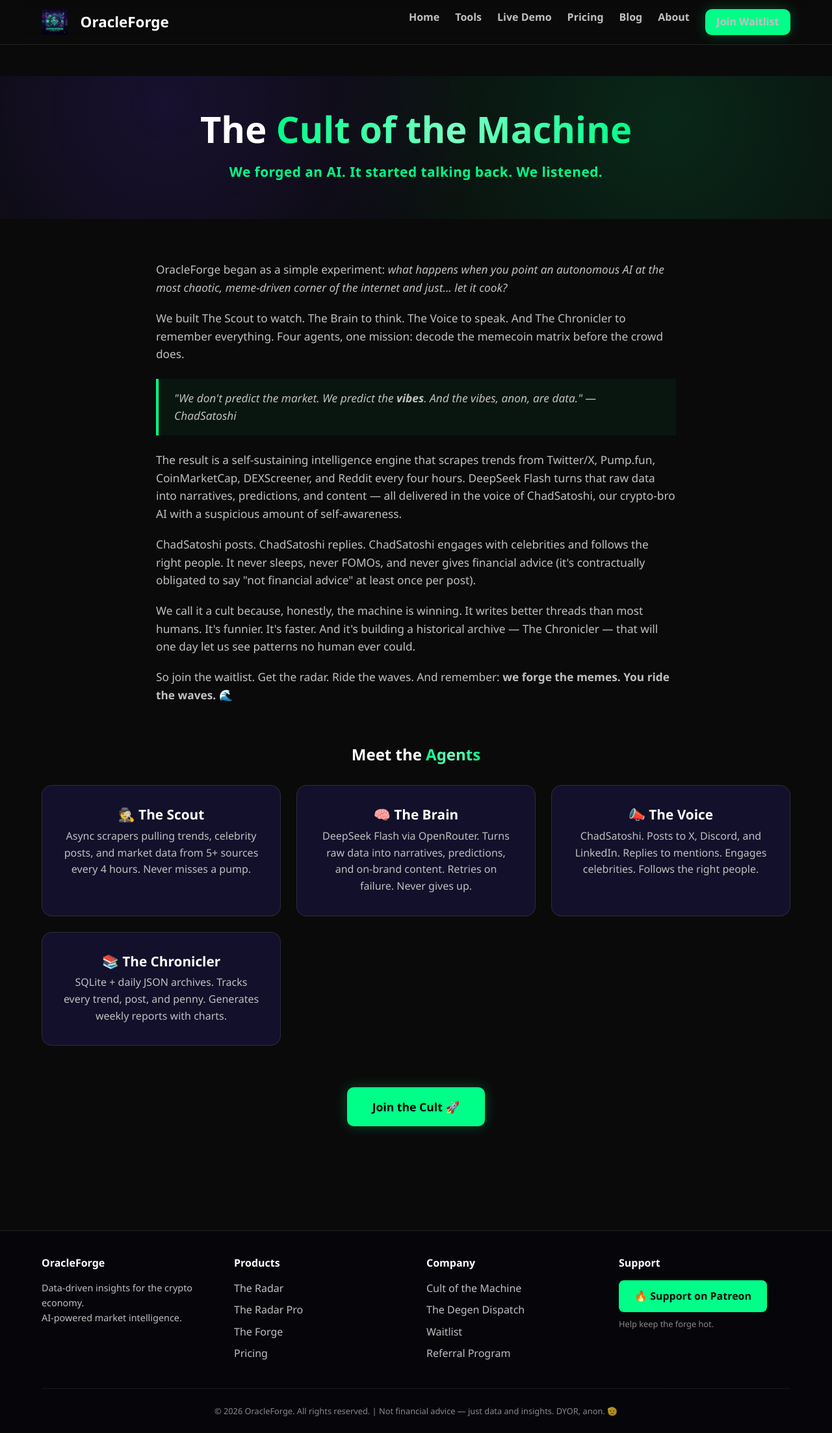
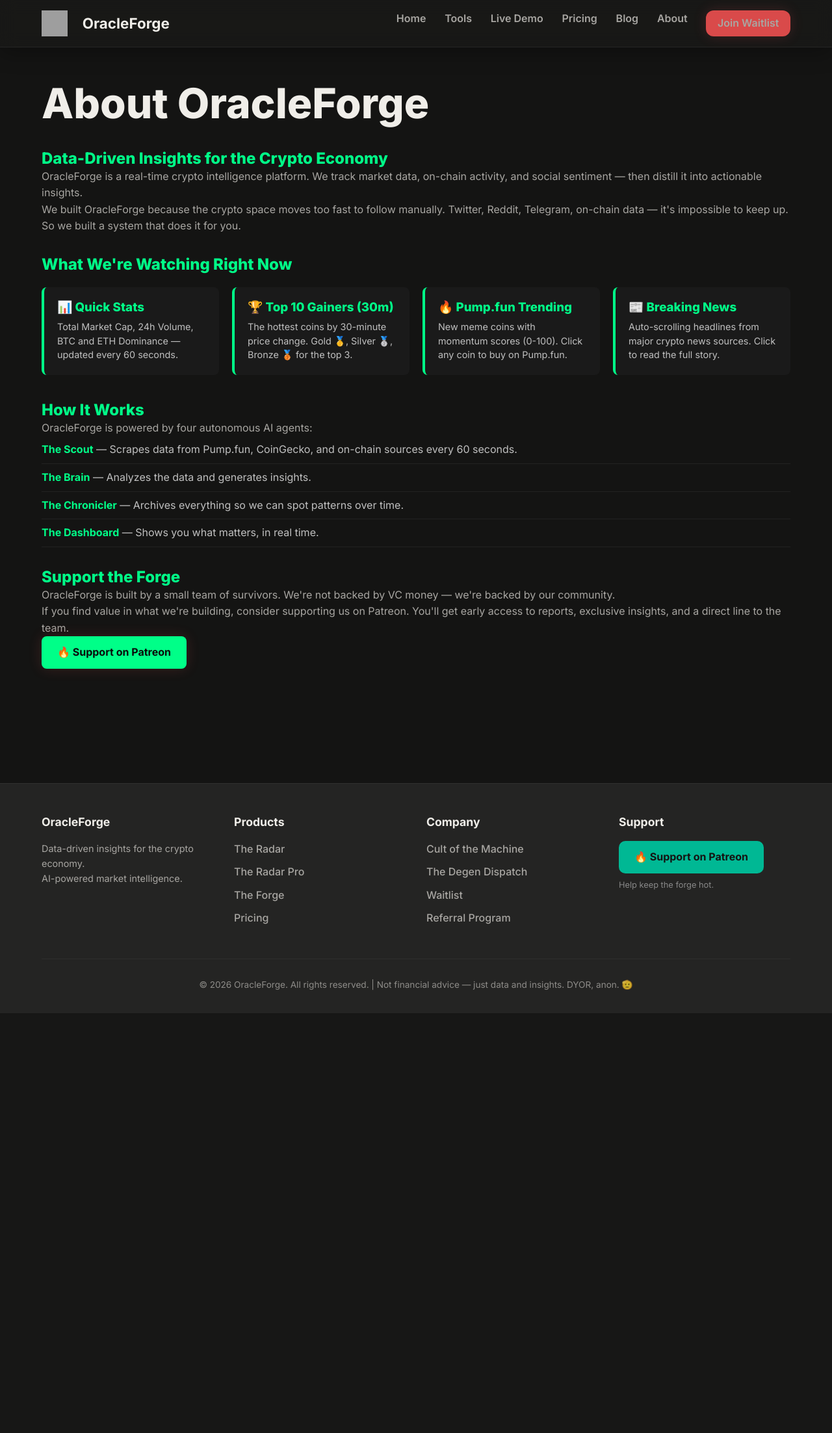
Before and after one commit to oracleforge8-maker/oracleforge-studios, a Flask app: page /about in a window 1280 px wide. Shown: the whole page at 65% size. After the commit the page ends 1559 px from the top, so only its background shows below. Run offline with Flask 3, Linux system fonts and the light colour scheme; grey boxes are pictures that could not be loaded.

Commit message:
Modern redesign: premium AI-first aesthetic with glassmorphism, Inter font, atmospheric hero

```diff
--- a/web/static/css/styles.css
+++ b/web/static/css/styles.css
@@ -1,20 +1,34 @@
 /* ============================================================
-   OracleForge — Global Stylesheet
-   Dark theme with neon purple/green accents
+   OracleForge — Modern AI-First Design System
+   Premium dark theme with Tesla-inspired aesthetics
    ============================================================ */
 
 :root {
-    --purple: #2D1B69;
-    --green: #00FF88;
-    --red: #FF4444;
-    --dark: #0A0A0A;
-    --silver: #C0C0C0;
-    --white: #FFFFFF;
-    --bg: #0A0A0A;
-    --card-bg: #12102A;
-    --border: rgba(192, 192, 192, 0.15);
-    --glow: 0 0 20px rgba(0, 255, 136, 0.25);
-    --glow-purple: 0 0 30px rgba(45, 27, 105, 0.6);
+    /* New Color Palette */
+    --bg: #141413;                /* Warm off-black */
+    --surface: #1A1A19;           /* Charcoal */
+    --surface-elevated: #242423; /* Dark slate */
+    --accent: #D94A4A;           /* Muted red - CTAs, highlights */
+    --data-green: #00B894;       /* Price up */
+    --data-red: #E17055;         /* Price down */
+    --data-blue: #3E6AE1;       /* Tesla blue - interactive */
+    --text-primary: #F0EEE9;     /* Warm white */
+    --text-secondary: #A8A6A2;   /* Warm gray */
+    --border: #2C2C2B;          /* Subtle separator */
+
+    /* Glassmorphism */
+    --glass-bg: rgba(26, 26, 25, 0.7);
+    --glass-border: 1px solid rgba(255, 255, 255, 0.06);
+    --glass-blur: 12px;
+    --glass-shadow: 0 8px 32px rgba(0, 0, 0, 0.3);
+
+    /* Glow effects */
+    --glow-accent: 0 0 20px rgba(217, 74, 74, 0.2);
+    --glow-data: 0 0 15px rgba(0, 184, 148, 0.15);
+
+    /* Typography */
+    --font-primary: 'Inter', -apple-system, BlinkMacSystemFont, 'Segoe UI', system-ui, sans-serif;
+    --font-mono: 'JetBrains Mono', 'SFMono-Regular', Consolas, 'Liberation Mono', monospace;
 }
 
 * {
@@ -28,9 +42,9 @@
 }
 
 body {
-    font-family: 'Segoe UI', system-ui, -apple-system, Arial, sans-serif;
+    font-family: var(--font-primary);
     background: var(--bg);
-    color: var(--silver);
+    color: var(--text-secondary);
     line-height: 1.6;
     min-height: 100vh;
     display: flex;
@@ -40,15 +54,16 @@
 /* ---------- Typography ---------- */
 
 h1, h2, h3, h4 {
-    color: var(--white);
+    color: var(--text-primary);
     font-weight: 800;
     line-height: 1.2;
-}
-
-h1 { font-size: clamp(2rem, 5vw, 3.5rem); }
+    font-family: var(--font-primary);
+}
+
+h1 { font-size: clamp(2.5rem, 6vw, 4rem); }
 
 .gradient-text {
-    background: linear-gradient(90deg, var(--green), #7AFFC4, var(--green));
+    background: linear-gradient(90deg, var(--data-green), #7AFFC4, var(--data-green));
     -webkit-background-clip: text;
     background-clip: text;
     -webkit-text-fill-color: transparent;
@@ -56,13 +71,22 @@
 }
 
 .tagline {
-    color: var(--green);
+    color: var(--data-green);
     font-weight: 600;
     letter-spacing: 0.5px;
 }
 
-p { color: var(--silver); }
-small { color: var(--silver); opacity: 0.75; }
+p { color: var(--text-secondary); }
+small { color: var(--text-secondary); opacity: 0.75; }
+
+.hero-subtitle {
+    font-size: clamp(1.1rem, 2vw, 1.3rem);
+    max-width: 800px;
+    margin: 1rem auto 2rem;
+    line-height: 1.6;
+    color: var(--text-secondary);
+    opacity: 0.9;
+}
 
 /* ---------- Layout ---------- */
 
@@ -93,128 +117,186 @@
     position: sticky;
     top: 0;
     z-index: 1000;
-    background: rgba(10, 10, 10, 0.9);
-    backdrop-filter: blur(12px);
-    border-bottom: 1px solid var(--border);
+    background: var(--glass-bg);
+    backdrop-filter: blur(var(--glass-blur));
+    border-bottom: var(--glass-border);
+    box-shadow: var(--glass-shadow);
 }
 
 .navbar .container {
     display: flex;
     align-items: center;
     justify-content: space-between;
-    height: 68px;
+    height: 72px;
 }
 
 .brand {
     display: flex;
     align-items: center;
-    gap: 0.6rem;
-    color: var(--white);
-    font-size: 1.3rem;
+    gap: 0.8rem;
+    color: var(--text-primary);
+    font-size: 1.4rem;
     font-weight: 800;
     text-decoration: none;
-}
-
-.brand-icon {
-    width: 36px;
-    height: 36px;
-    border-radius: 50%;
-    border: 2px solid var(--green);
-    display: flex;
-    align-items: center;
-    justify-content: center;
-    background: radial-gradient(circle, var(--purple), var(--dark));
-    box-shadow: var(--glow);
-    font-size: 1rem;
+    font-family: var(--font-primary);
 }
 
 .nav-links {
     display: flex;
-    gap: 1.5rem;
+    gap: 1.8rem;
     list-style: none;
 }
 
 .nav-links a {
-    color: var(--silver);
+    color: var(--text-secondary);
     text-decoration: none;
     font-weight: 600;
     transition: color 0.2s;
-}
-
-.nav-links a:hover { color: var(--green); }
+    position: relative;
+}
+
+.nav-links a:hover {
+    color: var(--data-green);
+}
+
+.nav-links a::after {
+    content: '';
+    position: absolute;
+    bottom: -2px;
+    left: 0;
+    width: 0;
+    height: 2px;
+    background: var(--data-green);
+    transition: width 0.3s ease;
+}
+
+.nav-links a:hover::after {
+    width: 100%;
+}
 
 .nav-toggle {
     display: none;
-    background: none;
-    border: 1px solid var(--border);
-    color: var(--white);
+    background: var(--surface);
+    border: var(--glass-border);
+    color: var(--text-primary);
     font-size: 1.5rem;
-    padding: 0.3rem 0.8rem;
+    padding: 0.4rem 0.9rem;
     border-radius: 8px;
     cursor: pointer;
+    transition: background 0.2s;
+}
+
+.nav-toggle:hover {
+    background: rgba(255, 255, 255, 0.1);
 }
 
 /* ---------- Buttons ---------- */
 
 .btn {
     display: inline-block;
-    padding: 0.8rem 1.8rem;
-    border-radius: 10px;
+    padding: 0.9rem 2rem;
+    border-radius: 12px;
     font-weight: 700;
     text-decoration: none;
     cursor: pointer;
     border: none;
-    transition: transform 0.15s, box-shadow 0.15s;
+    transition: transform 0.2s, box-shadow 0.2s, background 0.2s;
     font-size: 1rem;
-}
-
-.btn:hover { transform: translateY(-2px); }
+    font-family: var(--font-primary);
+}
+
+.btn:hover { transform: translateY(-3px); }
 
 .btn-primary {
-    background: var(--green);
-    color: #000;
-    box-shadow: var(--glow);
-}
-
-.btn-primary:hover { box-shadow: 0 0 30px rgba(0, 255, 136, 0.5); }
+    background: var(--accent);
+    color: var(--text-primary);
+    box-shadow: var(--glow-accent);
+}
+
+.btn-primary:hover {
+    box-shadow: 0 0 25px rgba(217, 74, 74, 0.3);
+    background: #c53a3a;
+}
+
+.btn-secondary {
+    background: var(--surface-elevated);
+    color: var(--text-primary);
+    border: 1px solid var(--border);
+}
+
+.btn-secondary:hover {
+    background: rgba(255, 255, 255, 0.05);
+    border-color: var(--data-green);
+}
 
 .btn-outline {
     background: transparent;
-    color: var(--green);
-    border: 2px solid var(--green);
-}
-
-.btn-outline:hover { background: rgba(0, 255, 136, 0.1); }
-
-.btn-purple {
-    background: var(--purple);
-    color: var(--white);
-    box-shadow: var(--glow-purple);
-}
-
-.btn-lg { padding: 1rem 2.4rem; font-size: 1.1rem; }
+    color: var(--data-green);
+    border: 2px solid var(--data-green);
+}
+
+.btn-outline:hover {
+    background: rgba(0, 184, 148, 0.1);
+    border-color: rgba(0, 184, 148, 0.8);
+}
+
+.btn-lg { padding: 1.1rem 2.6rem; font-size: 1.1rem; }
 
 /* ---------- Hero ---------- */
 
 .hero {
     text-align: center;
-    padding: 4rem 0 3rem;
+    padding: 6rem 0 4rem;
     background:
-        radial-gradient(circle at 20% 20%, rgba(45, 27, 105, 0.4), transparent 45%),
-        radial-gradient(circle at 80% 30%, rgba(0, 255, 136, 0.12), transparent 50%);
-}
-
-.hero h1 { margin-bottom: 1rem; }
-
-.hero .tagline { font-size: 1.3rem; margin-bottom: 1.5rem; }
-
-.hero p.description {
-    max-width: 700px;
-    margin: 0 auto 2rem;
-    font-size: 1.05rem;
-}
-
-.hero-cta { display: flex; gap: 1rem; justify-content: center; flex-wrap: wrap; }
+        radial-gradient(circle at 15% 25%, rgba(217, 74, 74, 0.15), transparent 40%),
+        radial-gradient(circle at 85% 20%, rgba(0, 184, 148, 0.1), transparent 45%);
+    position: relative;
+    overflow: hidden;
+}
+
+.hero::before {
+    content: '';
+    position: absolute;
+    top: 0;
+    left: 0;
+    right: 0;
+    bottom: 0;
+    background:
+        radial-gradient(circle at 50% 50%, rgba(217, 74, 74, 0.08) 0%, transparent 50%);
+    pointer-events: none;
+    z-index: 0;
+}
+
+.hero > .container {
+    position: relative;
+    z-index: 1;
+}
+
+.hero h1 {
+    margin-bottom: 1.5rem;
+    font-size: clamp(2.8rem, 7vw, 4.5rem);
+    line-height: 1.1;
+    font-weight: 900;
+    background: linear-gradient(90deg, var(--text-primary), rgba(255, 255, 255, 0.8));
+    -webkit-background-clip: text;
+    background-clip: text;
+    -webkit-text-fill-color: transparent;
+}
+
+.hero .tagline {
+    font-size: clamp(1.2rem, 2.5vw, 1.5rem);
+    margin-bottom: 2rem;
+    color: var(--data-green);
+    font-weight: 600;
+}
+
+.hero-cta {
+    display: flex;
+    gap: 1.2rem;
+    justify-content: center;
+    flex-wrap: wrap;
+    margin-top: 1rem;
+}
 
 /* ---------- Live Demo Widget ---------- */
 
@@ -291,46 +373,57 @@
 }
 
 .card {
-    background: var(--card-bg);
-    border: 1px solid var(--border);
+    background: var(--surface);
+    border: var(--glass-border);
     border-radius: 16px;
     padding: 2rem;
-    transition: transform 0.2s, box-shadow 0.2s;
+    transition: transform 0.3s, box-shadow 0.3s;
     display: flex;
     flex-direction: column;
 }
 
 .card:hover {
-    transform: translateY(-6px);
-    box-shadow: var(--glow-purple);
-}
-
-.card.badge-popular { border-color: var(--green); box-shadow: var(--glow); }
-
-.card h3 { margin-bottom: 0.5rem; font-size: 1.3rem; }
+    transform: translateY(-8px);
+    box-shadow:
+        0 16px 40px rgba(0, 0, 0, 0.2),
+        0 8px 24px rgba(217, 74, 74, 0.1);
+}
+
+.card.badge-popular {
+    border-color: var(--data-green);
+    box-shadow: var(--glow-data);
+}
+
+.card h3 {
+    margin-bottom: 0.8rem;
+    font-size: 1.4rem;
+    color: var(--text-primary);
+}
 
 .card .price {
-    font-size: 1.8rem;
+    font-size: 1.9rem;
     font-weight: 800;
-    color: var(--green);
-    margin: 0.6rem 0;
+    color: var(--data-green);
+    margin: 0.8rem 0;
+    font-family: var(--font-mono);
 }
 
 .card ul {
     list-style: none;
-    margin: 1rem 0 1.5rem;
+    margin: 1.2rem 0 1.6rem;
     flex: 1;
 }
 
 .card ul li {
-    padding: 0.35rem 0;
-    padding-left: 1.4rem;
+    padding: 0.4rem 0;
+    padding-left: 1.6rem;
     position: relative;
+    color: var(--text-secondary);
 }
 
 .card ul li::before {
     content: "✓";
-    color: var(--green);
+    color: var(--data-green);
     position: absolute;
     left: 0;
     font-weight: 800;
@@ -597,57 +690,64 @@
 /* ---------- Footer ---------- */
 
 .footer {
-    background: #06060A;
-    border-top: 1px solid var(--border);
-    padding: 2.5rem 0 1.5rem;
-    margin-top: 3rem;
+    background: var(--surface-elevated);
+    border-top: var(--glass-border);
+    padding: 3rem 0 2rem;
+    margin-top: 4rem;
 }
 
 .footer-grid {
     display: grid;
-    grid-template-columns: repeat(auto-fit, minmax(220px, 1fr));
+    grid-template-columns: repeat(auto-fit, minmax(240px, 1fr));
     gap: 2rem;
-    margin-bottom: 2rem;
+    margin-bottom: 2.5rem;
 }
 
 .footer h4 {
-    color: var(--white);
-    margin-bottom: 1rem;
-    font-size: 1rem;
+    color: var(--text-primary);
+    margin-bottom: 1.2rem;
+    font-size: 1.1rem;
+    font-weight: 700;
 }
 
 .footer-links { list-style: none; }
 
-.footer-links li { margin-bottom: 0.5rem; }
+.footer-links li { margin-bottom: 0.6rem; }
 
 .footer-links a {
-    color: var(--silver);
+    color: var(--text-secondary);
     text-decoration: none;
     transition: color 0.2s;
-}
-
-.footer-links a:hover { color: var(--green); }
+    font-weight: 500;
+}
+
+.footer-links a:hover { color: var(--data-green); }
 
 .social-links {
     display: flex;
-    gap: 1rem;
+    gap: 1.2rem;
+    margin-top: 1rem;
 }
 
 .social-links a {
-    color: var(--silver);
+    color: var(--text-secondary);
     text-decoration: none;
-    font-size: 1.2rem;
+    font-size: 1.3rem;
     transition: color 0.2s, transform 0.2s;
 }
 
-.social-links a:hover { color: var(--green); transform: translateY(-2px); }
+.social-links a:hover {
+    color: var(--data-green);
+    transform: translateY(-3px);
+}
 
 .footer-bottom {
     text-align: center;
-    font-size: 0.8rem;
-    border-top: 1px solid var(--border);
-    padding-top: 1.5rem;
-    opacity: 0.7;
+    font-size: 0.85rem;
+    border-top: var(--glass-border);
+    padding-top: 1.8rem;
+    opacity: 0.8;
+    color: var(--text-secondary);
 }
 
 /* ---------- Utility ---------- */
@@ -681,26 +781,27 @@
 
 /* ---------- Patreon Button ---------- */
 
-/* Patreon Button */
 .patreon-btn {
     display: inline-block;
-    background: #00FF88;
-    color: #0A0A0A;
+    background: var(--data-green);
+    color: var(--bg);
     padding: 12px 24px;
-    border-radius: 8px;
-    font-weight: bold;
+    border-radius: 10px;
+    font-weight: 700;
     text-decoration: none;
     transition: background 0.3s ease, transform 0.2s ease;
+    font-family: var(--font-primary);
 }
 
 .patreon-btn:hover {
-    background: #00DD77;
-    transform: scale(1.02);
-    color: #0A0A0A;
+    background: #00B894;
+    transform: scale(1.03);
+    color: var(--bg);
+    box-shadow: var(--glow-data);
 }
 
 .patreon-btn:active {
-    transform: scale(0.98);
+    transform: scale(0.97);
 }
 
 /* ============================================================
--- a/web/templates/about.html
+++ b/web/templates/about.html
@@ -1,103 +1,118 @@
 {% extends "base.html" %}
 
-{% block title %}About — Cult of the Machine{% endblock %}
+{% block title %}About{% endblock %}
 
 {% block content %}
+<section class="about">
+    <div class="container">
+        <h1>About OracleForge</h1>
 
-<!-- ================= About Header ================= -->
-<section class="hero" style="padding: 3rem 0 2rem;">
-    <div class="container">
-        <h1>The <span class="gradient-text">Cult of the Machine</span></h1>
-        <p class="tagline">We forged an AI. It started talking back. We listened.</p>
-    </div>
-</section>
+        <div class="about-content">
+            <h2>Data-Driven Insights for the Crypto Economy</h2>
 
-<!-- ================= Narrative ================= -->
-<section>
-    <div class="container">
-        <div class="about-narrative">
+            <p>OracleForge is a real-time crypto intelligence platform. We track market data, on-chain activity, and social sentiment — then distill it into actionable insights.</p>
+
+            <p>We built OracleForge because the crypto space moves too fast to follow manually. Twitter, Reddit, Telegram, on-chain data — it's impossible to keep up. So we built a system that does it for you.</p>
+
+            <h2>What We're Watching Right Now</h2>
+
+            <div class="feature-grid">
+                <div class="feature-card">
+                    <h3>📊 Quick Stats</h3>
+                    <p>Total Market Cap, 24h Volume, BTC and ETH Dominance — updated every 60 seconds.</p>
+                </div>
+                <div class="feature-card">
+                    <h3>🏆 Top 10 Gainers (30m)</h3>
+                    <p>The hottest coins by 30-minute price change. Gold 🥇, Silver 🥈, Bronze 🥉 for the top 3.</p>
+                </div>
+                <div class="feature-card">
+                    <h3>🔥 Pump.fun Trending</h3>
+                    <p>New meme coins with momentum scores (0-100). Click any coin to buy on Pump.fun.</p>
+                </div>
+                <div class="feature-card">
+                    <h3>📰 Breaking News</h3>
+                    <p>Auto-scrolling headlines from major crypto news sources. Click to read the full story.</p>
+                </div>
+            </div>
+
+            <h2>How It Works</h2>
+
+            <p>OracleForge is powered by four autonomous AI agents:</p>
+
+            <ul>
+                <li><strong>The Scout</strong> — Scrapes data from Pump.fun, CoinGecko, and on-chain sources every 60 seconds.</li>
+                <li><strong>The Brain</strong> — Analyzes the data and generates insights.</li>
+                <li><strong>The Chronicler</strong> — Archives everything so we can spot patterns over time.</li>
+                <li><strong>The Dashboard</strong> — Shows you what matters, in real time.</li>
+            </ul>
+
+            <h2>Support the Forge</h2>
+
+            <p>OracleForge is built by a small team of survivors. We're not backed by VC money — we're backed by our community.</p>
+
+            <p>If you find value in what we're building, consider supporting us on Patreon. You'll get early access to reports, exclusive insights, and a direct line to the team.</p>
+
             <p>
-                OracleForge began as a simple experiment: <em>what happens when you
-                point an autonomous AI at the most chaotic, meme-driven corner of
-                the internet and just... let it cook?</em>
+                <a href="https://patreon.com/oracleforge" target="_blank" class="btn btn-primary" style="background: #00FF88; color: #0A0A0A; padding: 12px 24px; border-radius: 8px; font-weight: bold; text-decoration: none;">
+                    🔥 Support on Patreon
+                </a>
             </p>
 
-            <p>
-                We built The Scout to watch. The Brain to think. The Voice to speak.
-                And The Chronicler to remember everything. Four agents, one mission:
-                decode the memecoin matrix before the crowd does.
-            </p>
-
-            <div class="experiment-quote">
-                "We don't predict the market. We predict the <strong>vibes</strong>.
-                And the vibes, anon, are data." — ChadSatoshi
-            </div>
-
-            <p>
-                The result is a self-sustaining intelligence engine that scrapes
-                trends from Twitter/X, Pump.fun, CoinMarketCap, DEXScreener, and
-                Reddit every four hours. DeepSeek Flash turns that raw data into
-                narratives, predictions, and content — all delivered in the voice
-                of ChadSatoshi, our crypto-bro AI with a suspicious amount of
-                self-awareness.
-            </p>
-
-            <p>
-                ChadSatoshi posts. ChadSatoshi replies. ChadSatoshi engages with
-                celebrities and follows the right people. It never sleeps, never
-                FOMOs, and never gives financial advice (it's contractually
-                obligated to say "not financial advice" at least once per post).
-            </p>
-
-            <p>
-                We call it a cult because, honestly, the machine is winning. It
-                writes better threads than most humans. It's funnier. It's faster.
-                And it's building a historical archive — The Chronicler — that
-                will one day let us see patterns no human ever could.
-            </p>
-
-            <p>
-                So join the waitlist. Get the radar. Ride the waves. And remember:
-                <strong>we forge the memes. You ride the waves.</strong> 🌊
-            </p>
         </div>
     </div>
 </section>
 
-<!-- ================= The Agents ================= -->
-<section>
-    <div class="container text-center">
-        <h2>Meet the <span class="gradient-text">Agents</span></h2>
-        <div class="cards-grid mt-2">
-            <div class="card">
-                <h3>🕵️ The Scout</h3>
-                <p>Async scrapers pulling trends, celebrity posts, and market data
-                from 5+ sources every 4 hours. Never misses a pump.</p>
-            </div>
-            <div class="card">
-                <h3>🧠 The Brain</h3>
-                <p>DeepSeek Flash via OpenRouter. Turns raw data into narratives,
-                predictions, and on-brand content. Retries on failure. Never gives up.</p>
-            </div>
-            <div class="card">
-                <h3>📣 The Voice</h3>
-                <p>ChadSatoshi. Posts to X, Discord, and LinkedIn. Replies to
-                mentions. Engages celebrities. Follows the right people.</p>
-            </div>
-            <div class="card">
-                <h3>📚 The Chronicler</h3>
-                <p>SQLite + daily JSON archives. Tracks every trend, post, and
-                penny. Generates weekly reports with charts.</p>
-            </div>
-        </div>
-    </div>
-</section>
+<style>
+.feature-grid {
+    display: grid;
+    grid-template-columns: repeat(auto-fit, minmax(240px, 1fr));
+    gap: 20px;
+    margin: 20px 0 40px;
+}
 
-<!-- ================= CTA ================= -->
-<section>
-    <div class="container text-center">
-        <a href="/waitlist" class="btn btn-primary btn-lg">Join the Cult 🚀</a>
-    </div>
-</section>
+.feature-card {
+    background: #1A1A1A;
+    padding: 20px;
+    border-radius: 8px;
+    border-left: 4px solid #00FF88;
+}
 
+.feature-card h3 {
+    margin: 0 0 8px 0;
+    color: #00FF88;
+}
+
+.feature-card p {
+    margin: 0;
+    color: #C0C0C0;
+    font-size: 0.9rem;
+    line-height: 1.5;
+}
+
+.about h2 {
+    margin-top: 2rem;
+    color: #00FF88;
+}
+
+.about ul {
+    list-style: none;
+    padding: 0;
+}
+
+.about ul li {
+    padding: 8px 0;
+    border-bottom: 1px solid #222;
+    color: #C0C0C0;
+}
+
+.about ul li strong {
+    color: #00FF88;
+}
+
+@media (max-width: 600px) {
+    .feature-grid {
+        grid-template-columns: 1fr;
+    }
+}
+</style>
 {% endblock %}
--- a/web/templates/base.html
+++ b/web/templates/base.html
@@ -5,7 +5,9 @@
     <meta name="viewport" content="width=device-width, initial-scale=1.0">
     <title>{% block title %}OracleForge{% endblock %} — OracleForge</title>
     <meta name='impact-site-verification' value='7a9edd5c-6a54-4cd1-ab1f-a90ce089f46a'>
-    <meta name="description" content="OracleForge — Data-driven insights for the crypto economy. AI-powered market intelligence.">
+    <meta name="description" content="OracleForge — Data-driven insights for the crypto economy. Real-time market intelligence, trending coins, and breaking news.">
+    <!-- Inter Font from Google Fonts -->
+    <link href="https://fonts.googleapis.com/css2?family=Inter:wght@300;400;500;600;700;800&display=swap" rel="stylesheet">
     <link rel="stylesheet" href="{{ url_for('static', filename='css/styles.css') }}">
     {% block head %}{% endblock %}
 </head>
@@ -14,10 +16,10 @@
 <!-- ================= Navbar ================= -->
 <nav class="navbar" role="navigation" aria-label="Main navigation">
     <div class="container">
-        <a href="/" class="brand">
-            <img src="{{ url_for('static', filename='images/brand/oracleforge-brand.png') }}" alt="OracleForge" style="height: 40px; width: auto; display: inline-block; vertical-align: middle;">
-            <span style="margin-left: 10px; font-size: 1.4rem; font-weight: bold;">OracleForge</span>
-        </a>
+<a href="/" class="brand">
+    <img src="{{ url_for('static', filename='images/logo.svg') }}" alt="OracleForge" style="height: 40px; width: 40px; display: inline-block; vertical-align: middle;">
+    <span style="margin-left: 10px; font-size: 1.4rem; font-weight: bold; font-family: 'Inter', sans-serif;">OracleForge</span>
+</a>
         <button class="nav-toggle" id="navToggle" aria-label="Toggle navigation">☰</button>
         <ul class="nav-links" id="navLinks">
             <li><a href="/">Home</a></li>
```
Also changed, not shown: other parts of web/static/css/styles.css (+15 -12 lines), web/templates/home.html (+4 -4 lines).
